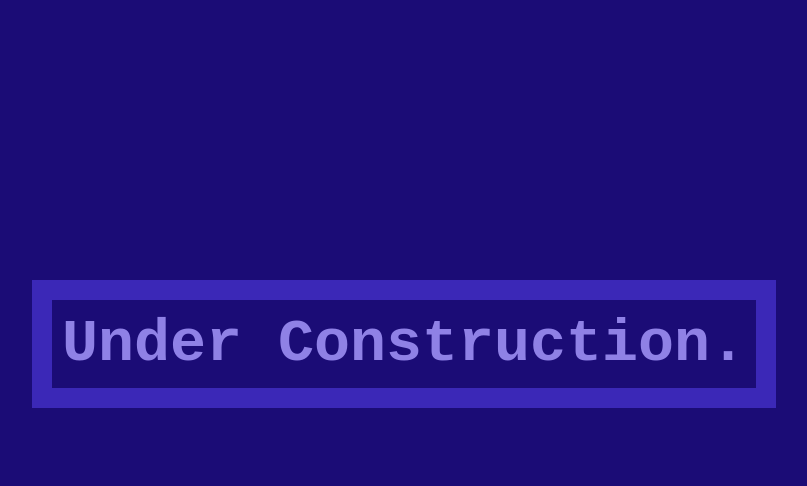
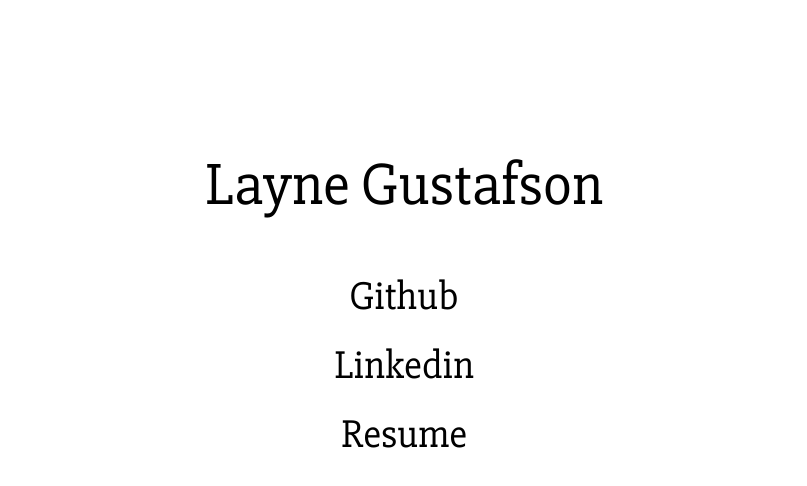
Before and after one commit to layneson/layneson.github.io, a plain HTML site: page index.html in a window 1280 px wide. Shown: the whole page, without its empty margins (236-1043 px from the left). Drawn offline with Linux system fonts and the light colour scheme.

Commit message:
New site

```diff
--- a/index.html
+++ b/index.html
@@ -1,37 +1,18 @@
-<!DOCTYPE html5>
+<!doctype html>
 
 <html>
-
     <head>
-        <title>Coming Soon</title>
-        <link rel="stylesheet" href="theme.css"></link>
-
-        <style>
-            #container {
-                display: flex;
-                justify-content: center;
-            }
-
-            #construction {
-                position: absolute;
-                top: 35%;
-                padding: 10px;
-                margin: auto;
-                font-family: "Souce Code Pro", monospace;
-                font-size: 60px;
-                color: #8F81E6;
-
-                border-style: solid;
-                border-width: 20px;
-                border-color: #3B28B7;
-            }
-        </style>
+        <title>Layne Gustafson</title>
+        <link rel="stylesheet" href="theme.css" />
     </head>
 
     <body>
-        <div id="container">
-            <h1 id="construction">Under Construction.</h1>
-        </div>
+        <h1>Layne Gustafson</h1>
+
+        <ul>
+            <li><a href="https://github.com/layneson">Github</a></li>
+            <li><a href="https://linkedin.com/in/layne-gustafson">Linkedin</a></li>
+            <li><a href="resume.pdf">Resume</a></li>
+        </ul>
     </body>
-
 </html>
--- a/theme.css
+++ b/theme.css
@@ -1,8 +1,46 @@
-@import 'https://fonts.googleapis.com/css?family=Source+Code+Pro';
+@import url('https://fonts.googleapis.com/css?family=Slabo+27px');
 
 body {
-    background-color: #1B0C76;
-    color: #8F81E6;
-    font-family: "Souce Code Pro", monospace;
-    overflow: hidden;
+    font-family: 'Slabo 27px';
+    padding-top: 100px;
 }
+
+h1 {
+    text-align: center;
+    font-size: 60px;
+
+    font-weight: normal;
+}
+
+ul {
+    text-align: center;
+    list-style-type: none;
+
+    padding: 0;
+}
+
+li {
+    padding: 10px;;
+}
+
+a {
+    text-decoration: none;
+    font-size: 40px;
+
+    border-bottom: solid 2px transparent;
+    transition: all 0.5s ease-in-out;
+
+    padding: 0;
+}
+
+a:link {
+    color: black;
+}
+
+a:visited {
+    color: black;
+}
+
+a:hover {
+    border-bottom-color: black;
+}
```
Also changed, not shown: 404.html (deleted, +0 -44 lines), 2 other files.
